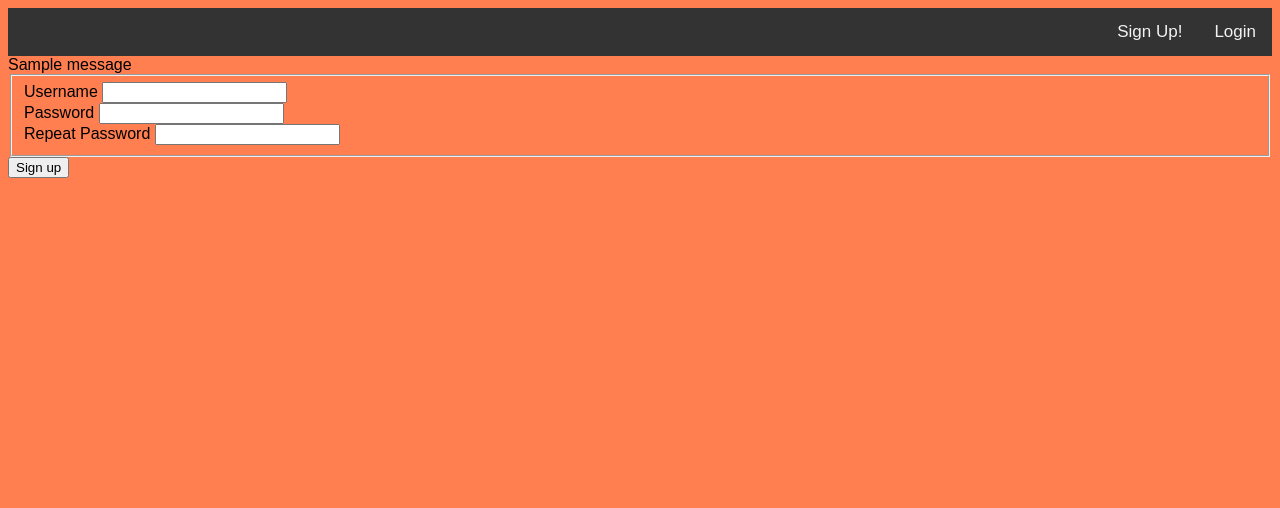
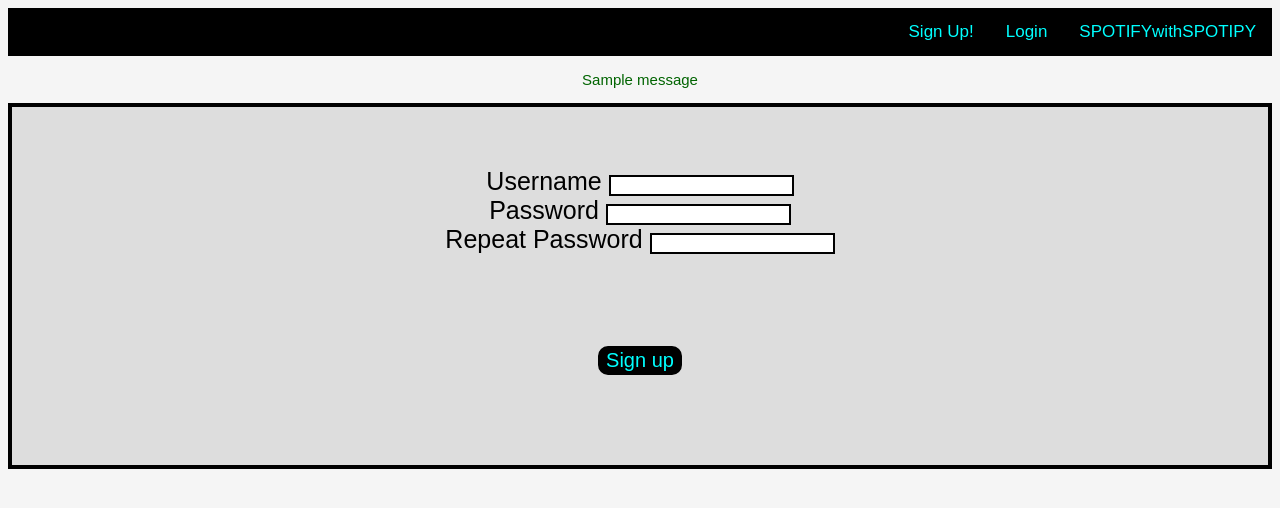
Before and after one commit to shreshth12/SpotifyWithSpotipy, a Flask app: page /register in a window 1280 px wide. Shown: the top 508 px of the page. Run offline with Flask 2, Linux system fonts and the light colour scheme; one stand-in notice (Sample message) is shown; parts of the project's set-up code (start-up, migrations or seed data) failed here and were passed over.

Commit message:
HTML/CSS formatting finished

```diff
--- a/forms.py
+++ b/forms.py
@@ -2,6 +2,7 @@ from flask_wtf import FlaskForm
 from wtforms import StringField, PasswordField, SubmitField
 from wtforms.validators import DataRequired, EqualTo, Length, ValidationError
 from models import User, Post
+from flask_login import current_user
 
 class registrationForm(FlaskForm):
     username = StringField('Username', validators=[DataRequired(), Length(min = 2, max = 20)])
@@ -21,10 +22,11 @@ class loginForm(FlaskForm):
     submit = SubmitField('Log in')
 
 class uriForm(FlaskForm):
-    uri = StringField('Enter artist URI', validators=[DataRequired()])
+    uri = StringField('Want to add an artist?', validators=[DataRequired()])
     submit = SubmitField('Save')
 
     def validate_uri(self, uri):
-        post = Post.query.filter_by(artist_uri=uri.data).first()
+
+        post = Post.query.filter_by(author=current_user, artist_uri=uri.data).first()
         if post:
             raise ValidationError('You have already added this artist')
--- a/functions.py
+++ b/functions.py
@@ -3,9 +3,10 @@ import spotipy, sys
 from spotipy.oauth2 import SpotifyClientCredentials
 import re
 from lyricsgenius import Genius
+from api_key import *
 
-spotify = spotipy.Spotify(client_credentials_manager=SpotifyClientCredentials(client_id = f'{os.getenv("clientID")}', client_secret = f'{os.getenv("clientSecret")}'))
-genius = Genius(os.getenv("GENIUS_ACCESS_TOKEN"))
+spotify = spotipy.Spotify(client_credentials_manager=SpotifyClientCredentials(client_id = f'{clientID}', client_secret = f'{clientSecret}'))
+genius = Genius(GENIUS_ACCESS_TOKEN)
 
 #Use this function to get an artist's picture
 def get_artist_picture(Aname):
--- a/routes.py
+++ b/routes.py
@@ -8,15 +8,15 @@ import random
 
 @app.route("/", methods=['GET', 'POST'])
 @login_required
-def hello_world():
+def homePage():
     form = uriForm()
     if form.validate_on_submit():
         if(check_artist_url(form.uri.data) == True):
             post = Post(artist_uri = form.uri.data, author = current_user)
             db.session.add(post)
             db.session.commit()
-            flash('Successfully added artistID', 'success')
-            return redirect(url_for('hello_world'))
+            flash('Successfully added artist', 'success')
+            return redirect(url_for('homePage'))
         else:
             flash('Please enter a valid artistID', 'error')
 
@@ -42,14 +42,14 @@ def hello_world():
 @app.route("/login", methods=['GET', 'POST'])
 def login_page():
     if current_user.is_authenticated:
-        return redirect(url_for('hello_world'))
+        return redirect(url_for('homePage'))
     form = loginForm()
     if form.validate_on_submit():
         user = User.query.filter_by(username = form.username.data).first()
         if(user and user.password == form.password.data):
             login_user(user)
             next_page = request.args.get('next')
-            return redirect(url_for('hello_world'))
+            return redirect(url_for('homePage'))
         else:
             flash('Incorrect username or password', 'error')
     return render_template('login.html', form = form, title = 'login page')
@@ -57,7 +57,7 @@ def login_page():
 @app.route("/register", methods=['GET', 'POST'])
 def register_page():
     if current_user.is_authenticated:
-        return redirect(url_for('hello_world'))
+        return redirect(url_for('homePage'))
     form = registrationForm()
     if form.validate_on_submit():
         user = User(username = form.username.data, password = form.password.data)
--- a/static/style.css
+++ b/static/style.css
@@ -1,5 +1,5 @@
 body {
-    background-color: coral;
+    background-color: whitesmoke;
     font-family: Arial;
   }
 
@@ -26,7 +26,7 @@ body {
   padding: 30px;
   margin: 10px;
   float: left;
-  background-color: aliceblue;
+  background-color: cornflowerblue;
   text-align: center;
 }
 
@@ -62,22 +62,75 @@ body {
 }
 
 .topnav {
-  background-color: #333;
+  background-color: black;
   overflow: hidden;
 }
 
-
 .topnav a {
   float: right;
-  color: #f2f2f2;
+  color: aqua;
   text-align: center;
   padding: 14px 16px;
   text-decoration: none;
   font-size: 17px;
+
 }
-
 
 .topnav a:hover {
   background-color: #ddd;
   color: black;
 }
+
+.field{
+  border: 0;
+  font-size: 25px;
+  text-align: center;
+  padding: 30px;
+  margin: 30px;
+}
+
+.page{
+  text-align: center;
+  border: 4px solid black;
+  background: #ddd;
+
+}
+
+.button{
+  font-size: 20px;
+  border-radius: 10px;
+  border: 2px solid black;
+  background: black;
+  color: aqua;
+  margin-bottom: 30px;
+}
+
+.border{
+  border: 2px solid black;
+}
+
+.error{
+  color: red;
+  font-size: 15px;
+}
+
+.error{
+  color: red;
+  font-size: 15px;
+  text-align: center;
+  padding: 15px;
+}
+
+.success{
+  color: darkgreen;
+  font-size: 15px;
+  text-align: center;
+  padding: 15px;
+}
+
+.uri{
+  padding-top: 20px;
+  font-size: 30px;
+  text-align: center;
+  color: black;
+}
--- a/templates/index.html
+++ b/templates/index.html
@@ -1,9 +1,11 @@
+
 <!DOCTYPE html>
 <html lang="en">
 <head>
     <meta charset="UTF-8">
     <meta http-equiv="X-UA-Compatible" content="IE=edge">
     <meta name="viewport" content="width=device-width, initial-scale=1.0">
+
     <link rel="stylesheet" href="{{ url_for('static', filename='style.css') }}">
 
     {% if title %}
@@ -16,9 +18,10 @@
 <body>
 
     <div class="topnav">
+        <a style="color: aqua; text-align: left;" href="#">SPOTIFYwithSPOTIPY</a>
         {% if current_user.is_authenticated %}
             <a href="{{ url_for('logout') }}">Logout</a>
-            <a href="#">{{ current_user.username }}</a>
+            <a href="{{ url_for('homePage') }}">{{ current_user.username }}</a>
         {% else %}
             <a href="{{ url_for('login_page') }}">Login</a>
             <a href="{{ url_for('register_page') }}">Sign Up!</a>
@@ -29,7 +32,7 @@
         {% with messages = get_flashed_messages(with_categories = true) %}
           {% if messages %}
             {% for category, message in messages %}
-              <div class="alert alert-{{ category }}">
+              <div class="{{ category }}">
                  {{ message }}
               </div>
             {% endfor %}
@@ -39,15 +42,14 @@
 
     {% block content %}
 
-    <div class="center">
+    <div class="uri">
         <form method="POST" action="">
             {{ form.hidden_tag() }}
-            <fieldset>
             <div>
                 {{ form.uri.label }}
                     {% if form.uri.errors %}
                         {{ form.uri }}
-                            <div>
+                            <div class="error">
                                 {% for error in form.uri.errors %}
                                     <span> {{ error }}</span>
                                 {% endfor%}
@@ -56,12 +58,11 @@
                         {{ form.uri }}
                         {% endif %}
             </div>
-            </fieldset>
             <div>
-                {{ form.submit }}
+                {{ form.submit(class = "button") }}
             </div>
     </div>
-    <h1>{{ length_of_db_values }}</h1>
+
     <div class="center">
         {% if length_of_db_values != 0 %}
         {% for track in artists[random_number][0] %}
@@ -95,7 +96,7 @@
         </div>
         {% endfor %}
         {% else %}
-            Looks like you do not have any artist saved!
+            <h1 style="color: darkblue; text-align: center;">Looks like you do not have any artist saved, go ahead an add an artist url above 😀</h1>
         {% endif %}
     </div>
     {% endblock %}
--- a/templates/register.html
+++ b/templates/register.html
@@ -1,51 +1,61 @@
 {% extends "index.html" %}
 {% block content %}
+
+<div class="page">
 <form method="POST" action="">
     {{ form.hidden_tag() }}
-    <fieldset>
+    <fieldset class="field">
     <div>
         {{ form.username.label }}
             {% if form.username.errors %}
-                {{ form.username }}
+                {{ form.username(class="border") }}
                     <div>
+                        <div class="error">
                             {% for error in form.username.errors %}
                                 <span> {{ error }}</span>
                             {% endfor%}
                         </div>
+                    </div>
             {% else %}
-                {{ form.username }}
+                {{ form.username(class="border") }}
                 {% endif %}
     </div>
 
     <div>
         {{ form.password.label }}
             {% if form.password.errors %}
-                {{ form.password }}
+                {{ form.password(class="border") }}
                     <div>
+                        <div class="error">
                             {% for error in form.password.errors %}
-                            <span> {{ error }}</span>
+                                <span class="error"> {{ error }}</span>
                             {% endfor%}
                         </div>
+                    </div>
             {% else %}
-                {{ form.password }}
+                {{ form.password(class="border") }}
                 {% endif %}
     </div>
     <div>
         {{ form.repeat_password.label }}
             {% if form.repeat_password.errors %}
-                {{ form.repeat_password }}
+                {{ form.repeat_password(class="border") }}
                     <div">
+                        <div class="error">
                             {% for error in form.repeat_password.errors %}
-                            <span> {{ error }}</span>
-                        {% endfor%}
+                                <span class="error"> {{ error }}</span>
+                            {% endfor %}
+                        </div>
                     </div>
             {% else %}
-                {{ form.repeat_password }}
+                {{ form.repeat_password(class="border") }}
                 {% endif %}
     </div>
     </fieldset>
-    <div>
-        {{ form.submit }}
+    <div class="field">
+        {{ form.submit(class = "button") }}
     </div>
 </form>
+</div>
+
 {% endblock %}
```
Also changed, not shown: templates/login.html (+15 -9 lines), test.db, 2 other files. Lines whose indentation alone changed are shown as unchanged.
